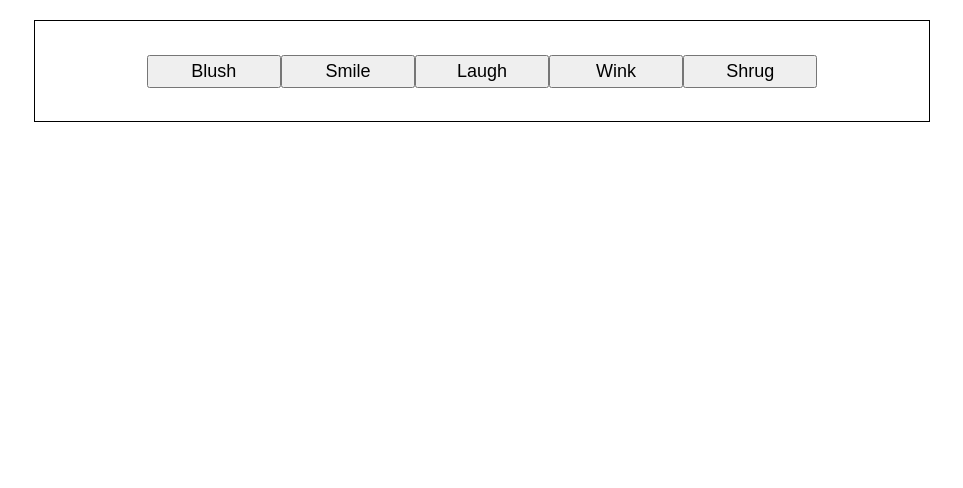
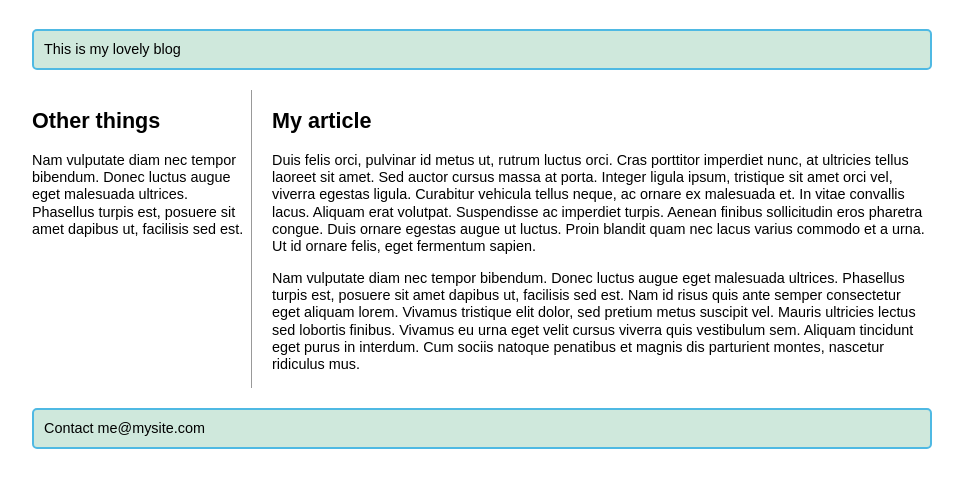
Before and after one commit to aimabietduocz/mdn-front-end-web-developer-learning-pathway, a plain HTML site: page test.html in a window 1280 px wide. Shown: the whole page, without its empty margins (158-1121 px from the left). Drawn offline with Linux system fonts and the light colour scheme.

```diff
--- a/test.html
+++ b/test.html
@@ -2,52 +2,94 @@
 <html lang="en-us">
 
 <head>
-    <meta charset="utf-8">
-    <meta name="viewport" content="width=device-width">
-    <title>Flexbox align 0 — starting code</title>
+    <meta charset="utf-8" />
+    <meta name="viewport" content="width=device-width" />
+    <title>CSS Grid - line-based placement starting point</title>
     <style>
-        html {
-            font-family: sans-serif;
+        body {
+            width: 90%;
+            max-width: 900px;
+            margin: 2em auto;
+            font: 0.9em/1.2 Arial, Helvetica, sans-serif;
         }
 
-        body {
-            width: 70%;
-            max-width: 960px;
-            margin: 20px auto;
+        .container {
+            display: grid;
+            grid-template-areas:
+                "header header"
+                "sidebar content"
+                "footer footer";
+            grid-template-columns: 1fr 3fr;
+            gap: 20px;
         }
 
-        button {
-            font-size: 18px;
-            line-height: 1.5;
-            width: 15%;
+        header {
+            grid-area: header;
         }
 
-        div {
-            height: 100px;
-            border: 1px solid black;
+        article {
+            grid-area: content;
         }
 
-        div {
-            display: flex;
-            justify-content: center;
-            align-items: center;
+        aside {
+            grid-area: sidebar;
         }
 
-        button:last-child {
-            order: -3;
+        footer {
+            grid-area: footer;
         }
 
-        /* Add your flexbox CSS below here */
+        header,
+        footer {
+            border-radius: 5px;
+            padding: 10px;
+            background-color: rgb(207, 232, 220);
+            border: 2px solid rgb(79, 185, 227);
+        }
+
+        aside {
+            border-right: 1px solid #999;
+        }
     </style>
 </head>
 
 <body>
-    <div>
-        <button>Smile</button>
-        <button>Laugh</button>
-        <button>Wink</button>
-        <button>Shrug</button>
-        <button>Blush</button>
+    <div class="container">
+        <header>This is my lovely blog</header>
+        <article>
+            <h1>My article</h1>
+            <p>
+                Duis felis orci, pulvinar id metus ut, rutrum luctus orci. Cras
+                porttitor imperdiet nunc, at ultricies tellus laoreet sit amet. Sed
+                auctor cursus massa at porta. Integer ligula ipsum, tristique sit amet
+                orci vel, viverra egestas ligula. Curabitur vehicula tellus neque, ac
+                ornare ex malesuada et. In vitae convallis lacus. Aliquam erat
+                volutpat. Suspendisse ac imperdiet turpis. Aenean finibus sollicitudin
+                eros pharetra congue. Duis ornare egestas augue ut luctus. Proin
+                blandit quam nec lacus varius commodo et a urna. Ut id ornare felis,
+                eget fermentum sapien.
+            </p>
+
+            <p>
+                Nam vulputate diam nec tempor bibendum. Donec luctus augue eget
+                malesuada ultrices. Phasellus turpis est, posuere sit amet dapibus ut,
+                facilisis sed est. Nam id risus quis ante semper consectetur eget
+                aliquam lorem. Vivamus tristique elit dolor, sed pretium metus
+                suscipit vel. Mauris ultricies lectus sed lobortis finibus. Vivamus eu
+                urna eget velit cursus viverra quis vestibulum sem. Aliquam tincidunt
+                eget purus in interdum. Cum sociis natoque penatibus et magnis dis
+                parturient montes, nascetur ridiculus mus.
+            </p>
+        </article>
+        <aside>
+            <h2>Other things</h2>
+            <p>
+                Nam vulputate diam nec tempor bibendum. Donec luctus augue eget
+                malesuada ultrices. Phasellus turpis est, posuere sit amet dapibus ut,
+                facilisis sed est.
+            </p>
+        </aside>
+        <footer>Contact me@mysite.com</footer>
     </div>
 </body>
 
```
Also changed, not shown: 1 other file.
